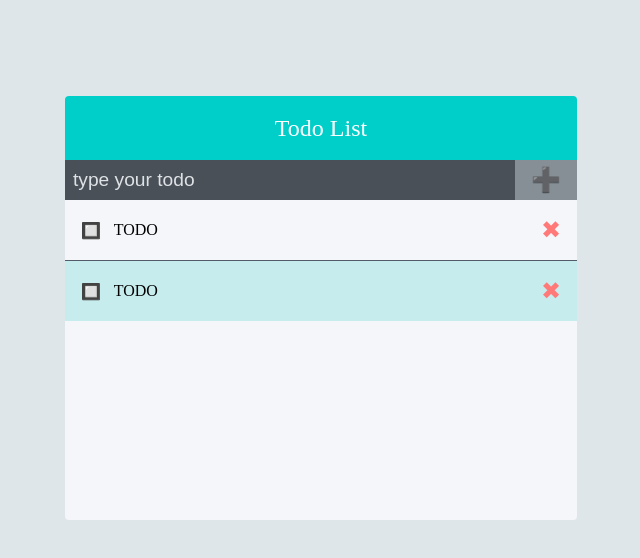
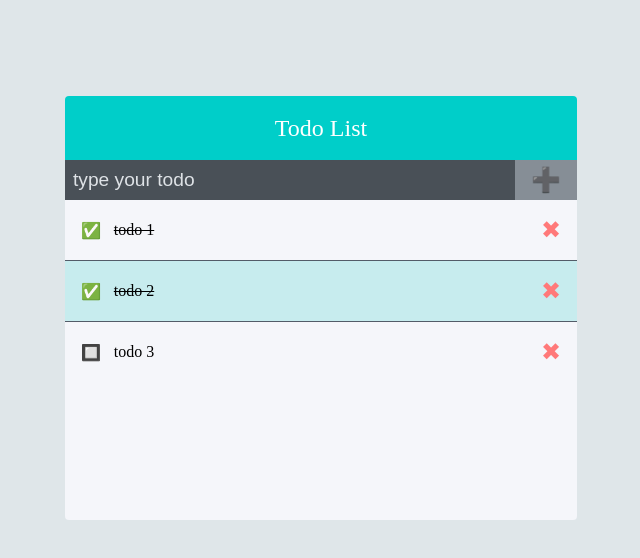
Before and after one commit to paulsplanet/todo-practice, a React (Create React App) app: page / in a window 1280 px wide. Shown: the top 558 px of the page, without its empty margins (319-959 px from the left). Built offline with nearby package versions, Linux system fonts and the light colour scheme.

Commit message:
todo display function

```diff
--- a/src/App.js
+++ b/src/App.js
@@ -1,13 +1,31 @@
-import React from "react";
+import React, { useState } from "react";
 import TodoInsert from "./component/TodoInsert";
 import TodoList from "./component/TodoList";
 import TodoTemplate from "./component/TodoTemplate";
 
+
 const App = () => {
+  const [todos, setTodos] = useState([
+    {
+      id: 1,
+      text: "todo 1",
+      checked: true,
+    },
+    {
+      id: 2,
+      text: "todo 2",
+      checked: true,
+    },
+    {
+      id: 3,
+      text: "todo 3",
+      checked: false,
+    }
+  ])
   return(
     <TodoTemplate>
       <TodoInsert />
-      <TodoList />
+      <TodoList todos={ todos }/>
     </TodoTemplate>
   )
 };
--- a/src/component/TodoList.js
+++ b/src/component/TodoList.js
@@ -8,11 +8,12 @@ const Todobox = styled.div`
     overflow-y: auto;
 `;
 
-const TodoList = () => {
+const TodoList = ({ todos }) => {
     return(
         <Todobox className="TodoList">
-            <TodoListItem />
-            <TodoListItem />
+            {todos.map(todo => (
+                <TodoListItem todo={todo} key={todo.id} />
+            ))}
         </Todobox>
     )
 };
--- a/src/component/TodoListItem.js
+++ b/src/component/TodoListItem.js
@@ -1,6 +1,5 @@
 import React from "react";
 import styled from "styled-components";
-
 
 const TodoItem = styled.div`
     padding: 1rem;
@@ -37,12 +36,15 @@ const Box = styled.span`
     margin: 0 0.8rem 0 0;
 `;
 
-const TodoListItem = () => {
+const TodoListItem = ({ todo }) => {
+    const { text, checked } = todo;
     return (
         <TodoItem className="TodoListItem">
             <Checkbox className="checkbox">
-                <Box>🔲</Box>
-                <div className="text">TODO</div>
+                {!checked ? (<Box>🔲</Box>) : (<Box>✅ </Box>)}
+                {checked ? (<div style={{textDecoration: "line-through"}}>{text}</div>) :
+                (<div>{text}</div>)}
+
             </Checkbox>
             <Remove className="remove">✖</Remove>
         </TodoItem>
```
